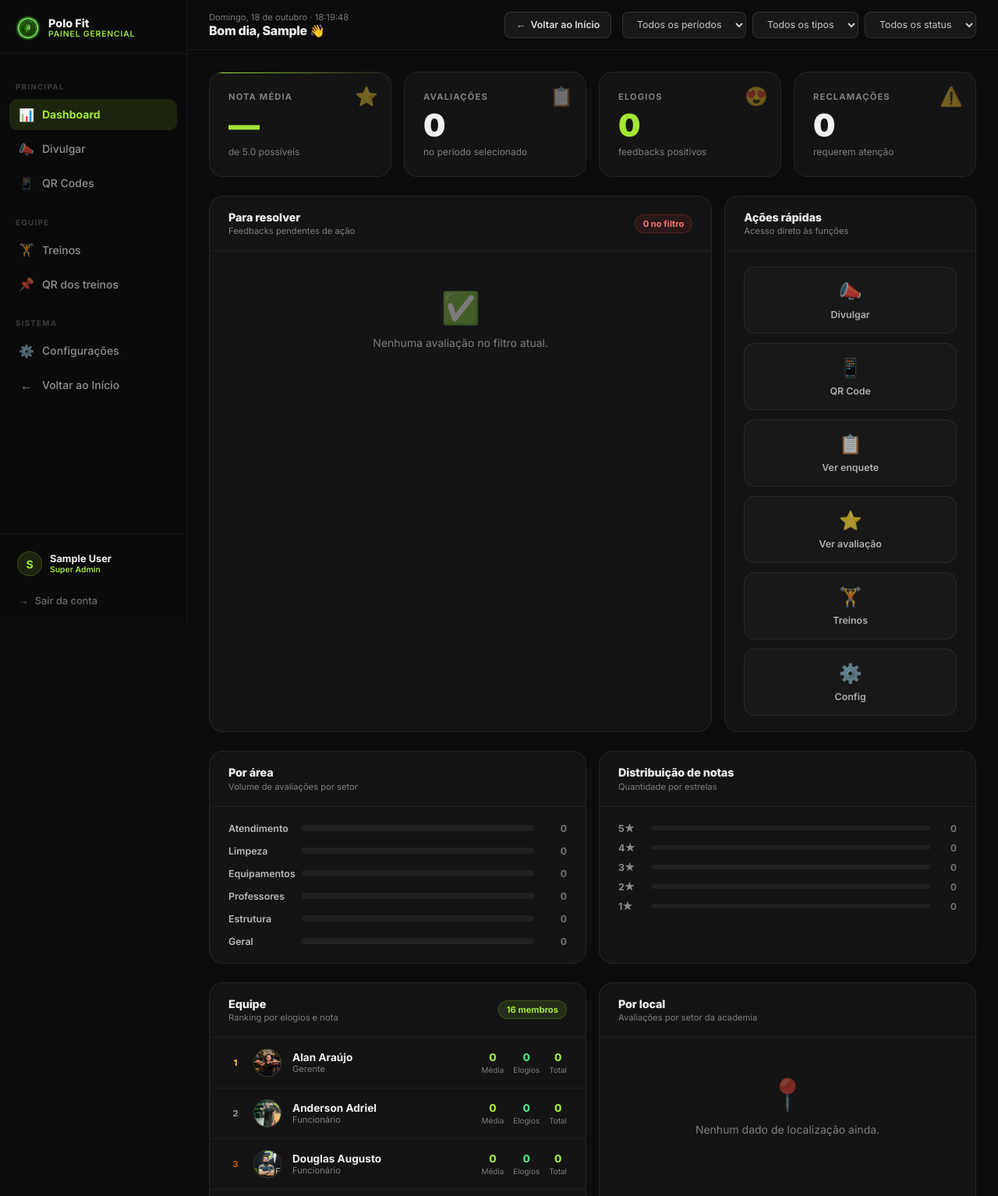
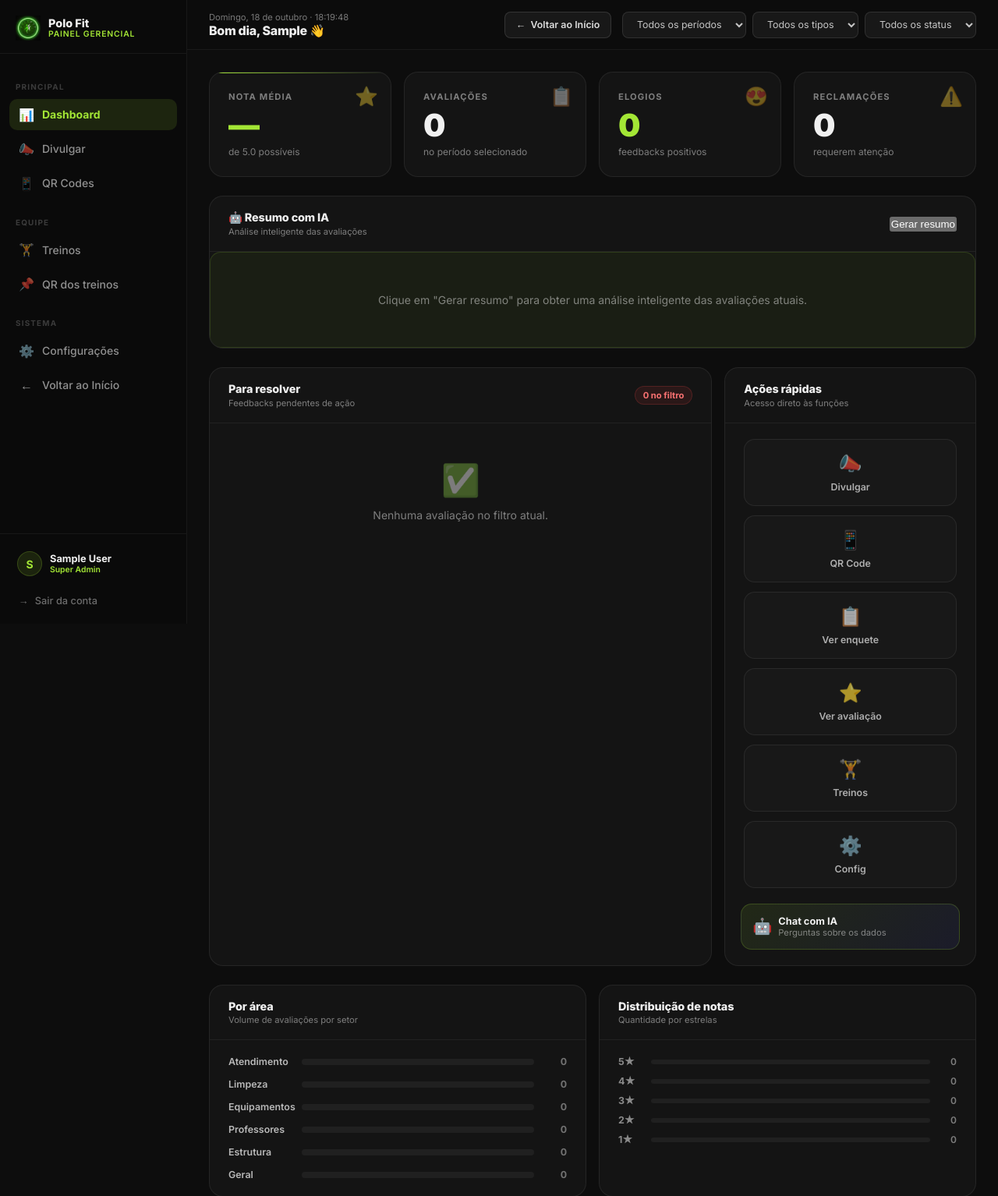
Before and after one commit to Marcosplira/PoloFeedback, a Django app: page /dashboard/ in a window 1280 px wide. Shown: the top 1534 px of the page at 78% size. Run offline with Django 5.2, Linux system fonts and the light colour scheme; the visitor is signed in with stand-in values (Sample User, id 1); data comes from the database, SQL or seed files in the repository; data that the repository does not hold is empty.

Commit message:
colocando a ia 2026

```diff
--- a/feedback/templates/feedback/dashboard.html
+++ b/feedback/templates/feedback/dashboard.html
@@ -1071,7 +1071,6 @@
             </section>
 
             <!-- SEÇÃO DE IA - RESUMO DE AVALIAÇÕES -->
-            {% if gemini_configured %}
             <section class="painel" aria-labelledby="ia-titulo" id="resumo-ia">
                 <div class="painel-header">
                     <div>
@@ -1088,7 +1087,6 @@
                     </p>
                 </div>
             </section>
-            {% endif %}
 
             <!-- LINHA: AVALIAÇÕES PENDENTES + AÇÕES RÁPIDAS -->
             <div class="grid-3">
@@ -1207,17 +1205,15 @@
                         </a>
                     </div>
 
-                    {% if gemini_configured %}
                     <div style="padding: 0 1.25rem 1.25rem;">
                         <a href="{% url 'ia_chat' %}" style="display:flex;align-items:center;gap:0.5rem;padding:0.875rem;background:linear-gradient(135deg,rgba(163,230,53,0.1),rgba(99,102,241,0.1));border:1px solid rgba(163,230,53,0.2);border-radius:0.875rem;text-decoration:none;color:var(--texto);">
                             <span style="font-size:1.25rem;">🤖</span>
                             <div>
-                                <div style="font-size:0.8rem;font-weight:700;">Análise com IA</div>
-                                <div style="font-size:0.7rem;color:var(--texto-suave);">Gemini disponível</div>
+                                <div style="font-size:0.8rem;font-weight:700;">Chat com IA</div>
+                                <div style="font-size:0.7rem;color:var(--texto-suave);">Perguntas sobre os dados</div>
                             </div>
                         </a>
                     </div>
-                    {% endif %}
                 </section>
 
             </div>
```
Also changed, not shown: feedback/templates/feedback/enquete.html (+8 -8 lines).
